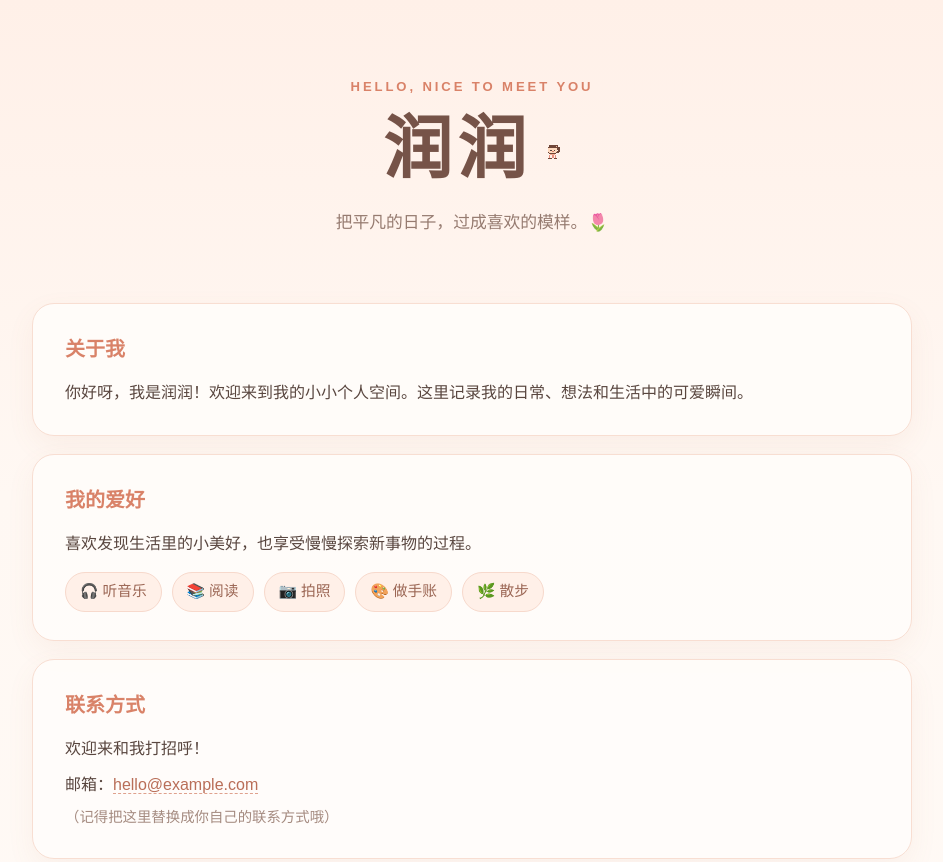
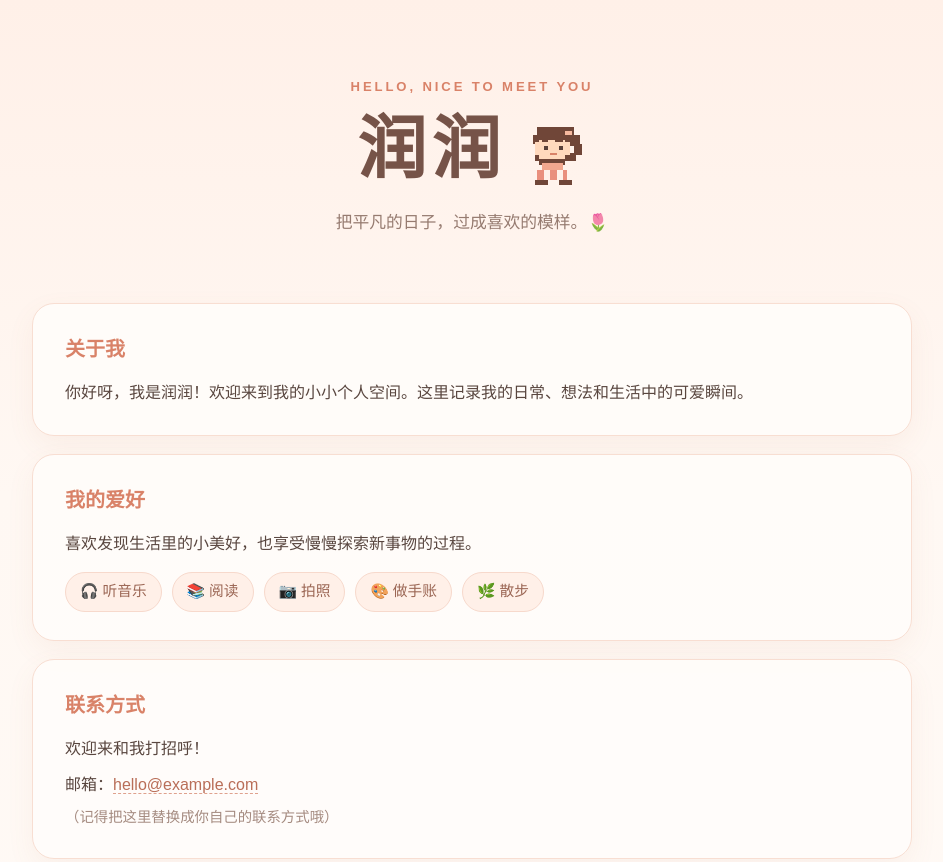
Before and after one commit to Clarice33/codex-pratice, a plain HTML site: page index2.html in a window 1280 px wide. Shown: the top 862 px of the page, without its empty margins (168-1111 px from the left). Drawn offline with Linux system fonts and the light colour scheme.

Commit message:
Match pixel girl size to Rúnrún heading

```diff
--- a/index2.html
+++ b/index2.html
@@ -29,7 +29,7 @@
     .hello { color: var(--peach-deep); font-size: .82rem; letter-spacing: .22em; font-weight: 800; }
     .brand { display: inline-flex; align-items: center; justify-content: center; gap: 12px; margin: 10px 0 4px; }
     h1 { margin: 0; font-size: clamp(2.7rem, 8vw, 4.3rem); line-height: 1.2; letter-spacing: .08em; color: #765348; }
-    .pixel-girl { width: 1.08em; height: 1.08em; image-rendering: pixelated; flex: 0 0 auto; }
+    .pixel-girl { font-size: clamp(2.7rem, 8vw, 4.3rem); width: 1em; height: 1em; image-rendering: pixelated; flex: 0 0 auto; }
     .intro { margin: 12px auto 0; color: var(--muted); font-size: 1.05rem; }
     main { padding-bottom: 28px; }
     .panel {
```
